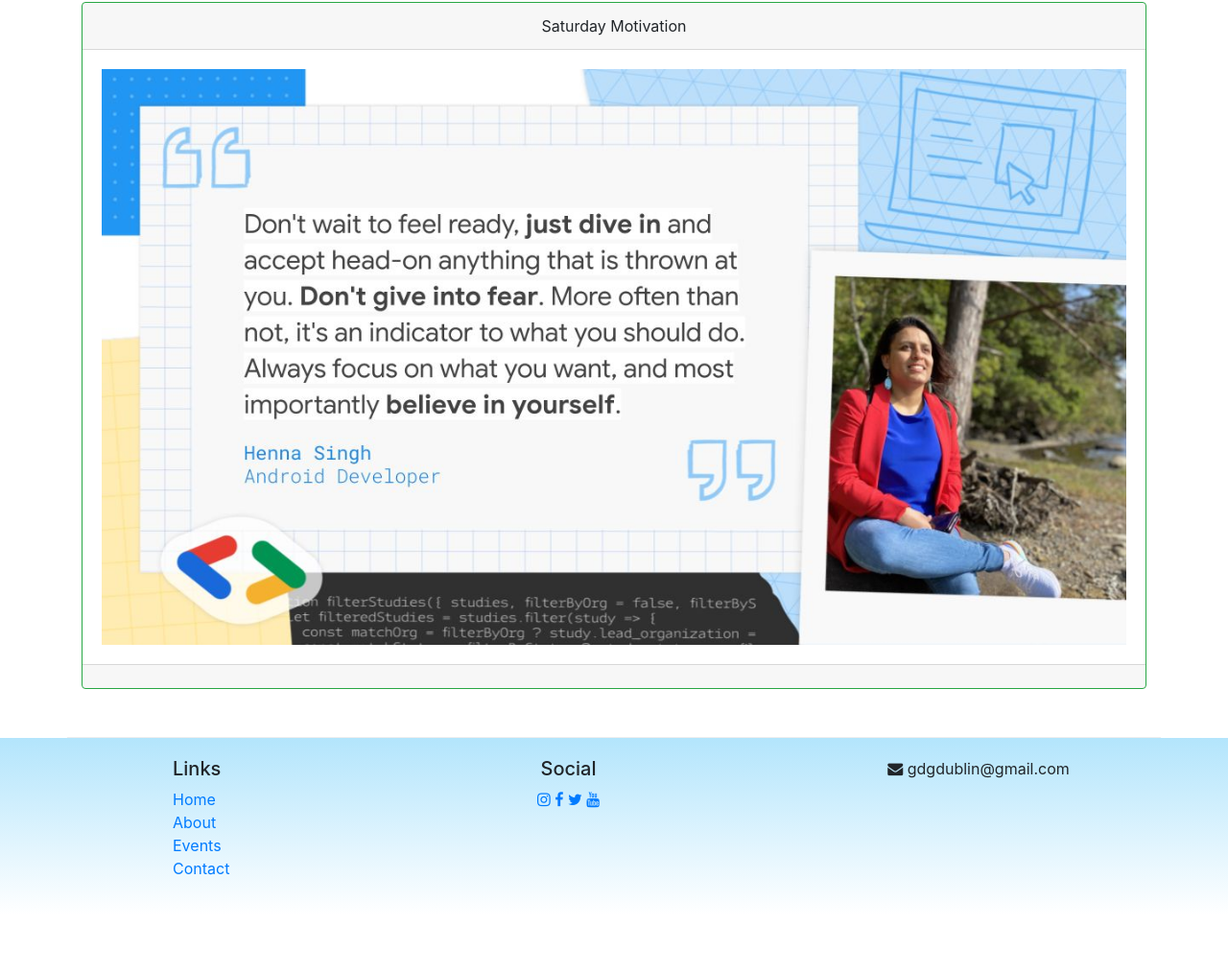
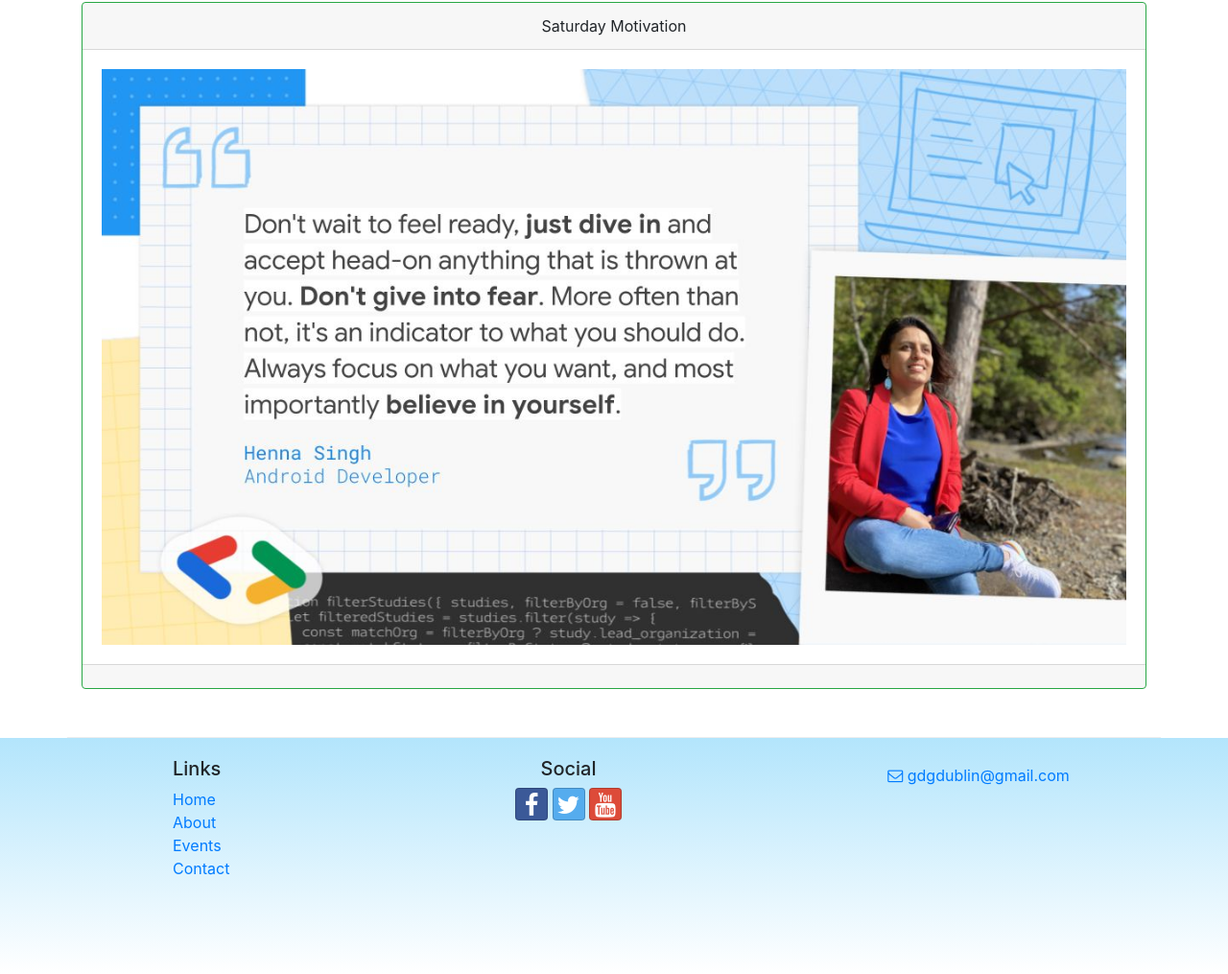
Before and after one commit to hennasingh/dublintechmakers, a website: page index.html in a window 1280 px wide. Shown: the part 1433-2448 px from the top of the page at 96% size. Before the commit the page ends 2386 px from the top, so only its background shows below. Drawn offline with nearby package versions, Linux system fonts and the light colour scheme.

Commit message:
implemented bootstrap social buttons to the social section in footer and updated links for gdg twitter, fb and youtube

```diff
--- a/index.html
+++ b/index.html
@@ -10,6 +10,7 @@
 
     <!-- Additional CSS must be placed after Bootstrap CSS -->
     <link rel="stylesheet" href="node_modules/font-awesome/css/font-awesome.min.css" />
+    <link rel="stylesheet" href="node_modules/bootstrap-social/bootstrap-social.css" />
 
     <!-- Additional CSS must be placed after Bootstrap CSS -->
     <link rel="stylesheet" href="https://fonts.googleapis.com/css?family=Lobster|Open+Sans" />
@@ -112,13 +113,12 @@
                 </div>
                 <div class="col-6 col-sm-5 text-center">
                     <h5>Social</h5>
-                    <a href="http://instagram.com/"><i class="fa fa-instagram"></i></a>
-                    <a href="http://facebook.com/"><i class="fa fa-facebook"></i></a>
-                    <a href="http://twitter.com/"><i class="fa fa-twitter"></i></a>
-                    <a href="http://youtube.com/"><i class="fa fa-youtube"></i></a>
+                    <a class="btn btn-social-icon btn-facebook" href="https://www.facebook.com/gdgdublin"><i class="fa fa-facebook"></i></a>
+                    <a class="btn btn-social-icon btn-twitter" href="https://twitter.com/GDGDublin"><i class="fa fa-twitter"></i></a>
+                    <a class="btn btn-social-icon btn-google" href="https://www.youtube.com/@GDGDublin"><i class="fa fa-youtube"></i></a>
                 </div>
                 <div class="col-sm-4 text-center">
-                   <i class="fa fa-envelope"></i> gdgdublin@gmail.com
+                    <a role="button" class="btn btn-link" href="mailto:gdgdublin@gmail.com"><i class="fa fa-envelope-o"></i>  gdgdublin@gmail.com
                 </div>
             </div>
         </div>
--- a/package.json
+++ b/package.json
@@ -15,6 +15,7 @@
   },
   "dependencies": {
     "bootstrap": "^4.5.2",
+    "bootstrap-social": "^5.1.1",
     "font-awesome": "^4.7.0",
     "jquery": "^3.5.1",
     "popper.js": "^1.16.1"
```
Also changed, not shown: 1 other file.
